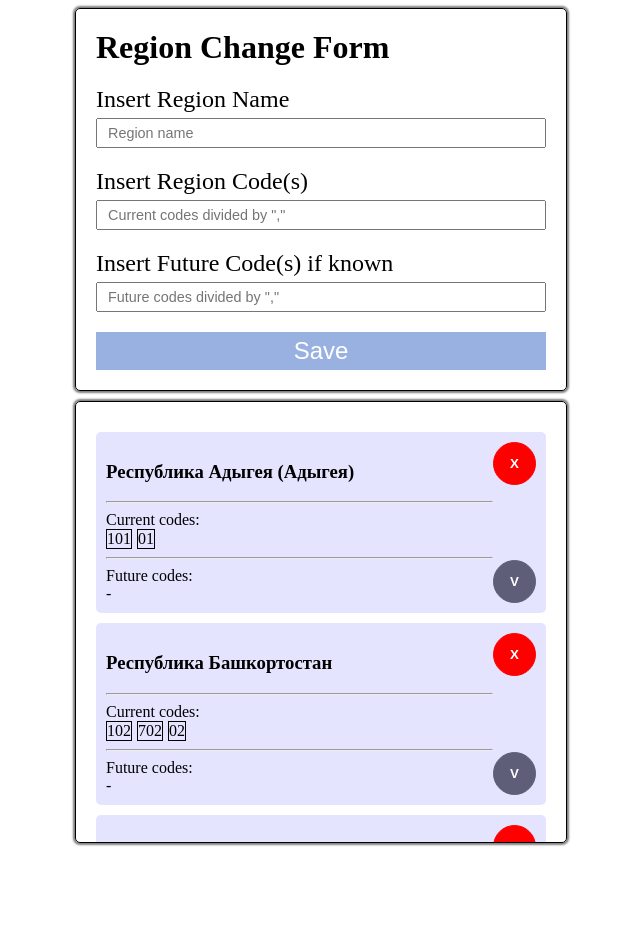
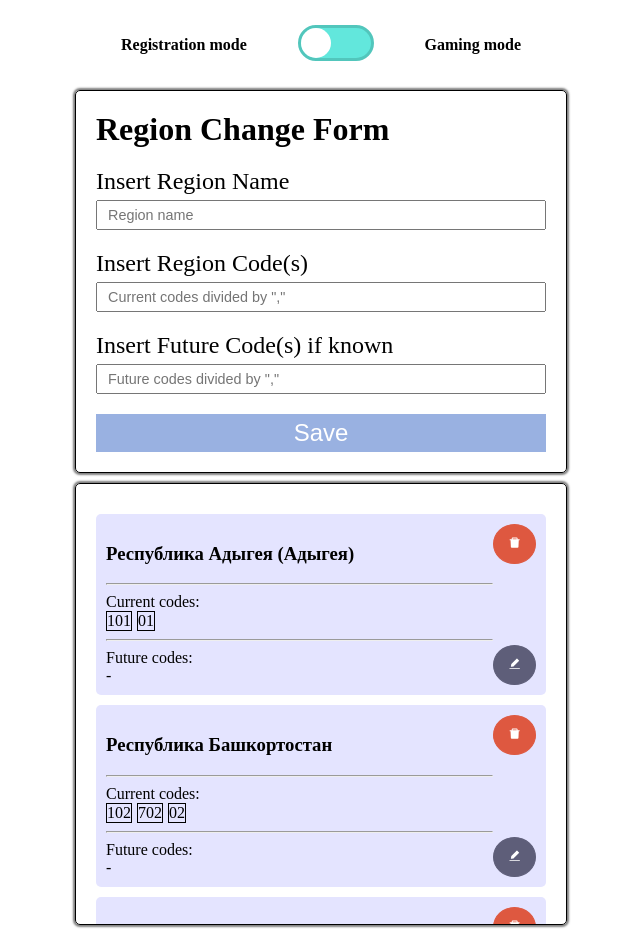
Before and after one commit to easterling94/regions-game, a React (Create React App) app: page / in a window 1280 px wide. Shown: the whole page, without its empty margins (319-959 px from the left). Before the commit the page ends 853 px from the top, so only its background shows below. Built offline with nearby package versions, Linux system fonts and the light colour scheme; data requests are answered from the project's data file.

Commit message:
added new feature - toggle button to change modes between regions form and game, revised components structure

```diff
--- a/package.json
+++ b/package.json
@@ -9,6 +9,7 @@
     "json-server": "^0.17.0",
     "react": "^18.1.0",
     "react-dom": "^18.1.0",
+    "react-icons": "^4.4.0",
     "react-scripts": "5.0.1",
     "web-vitals": "^2.1.4"
   },
--- a/src/App.js
+++ b/src/App.js
@@ -1,51 +1,18 @@
-import RegForm from './components/RegForm/RegForm';
-import RegList from './components/Regions/RegList';
+import Mode from './components/Mode/Mode'
+import RegBack from './components/RegBack/RegBack';
+import RegGame from './components/RegGame/RegGame'
 import { useState, useEffect } from 'react';
 
 
 function App() {
-  const [regList, setRegList] = useState([]);
-
-  const url = "http://localhost:5001/regions"
-
-  useEffect(() => {
-    const fetchData = async () => {
-      const dataFetched = await getData();
-      setRegList(dataFetched);
-    };
-    fetchData();
-
-  }, []);
-  const getData = async () => {
-    let response = await fetch(url);
-    let data = await response.json();
-    return data;
-  };
-
-  const changeRegList = async (newReg) => {
-    const res = await fetch(url, {
-      method: 'POST',
-      headers: {
-        'Content-type': 'application/json'
-      },
-      body: JSON.stringify(newReg)
-    })
-    setRegList([...regList, newReg])
+  const [state, setState] = useState(true);
+  const changeMode = () => {
+    setState(!state);
   }
-
-  const regDel = async (e) => {
-    const region = Number(e.target.parentElement.id)
-    await fetch(`${url}/${region}`, {
-      method: 'DELETE'
-    })
-    const restRegions = [...regList].filter((el) => el.id !== region);
-    setRegList(restRegions);
-  }
-
   return (
     <>
-      <RegForm regList={regList} changeRegList={changeRegList}/>
-      <RegList regList={regList} regDel={regDel}/>
+      <Mode modeState={state} changeMode={changeMode}/>
+      {state? <RegBack /> : <RegGame />}
     </>
   );
 }
--- /dev/null
+++ b/src/components/Mode/Mode.js
@@ -0,0 +1,14 @@
+import mode from './mode.module.css'
+const Mode = ({modeState, changeMode}) => {
+  return (
+    <div className={mode.wrapper}>
+      <p>Registration mode</p>
+      <div className={mode.toggle} onClick={changeMode}>
+        <div className={mode.circle} style={modeState ? {left: '0px'} : {left: '40px'}}></div>
+      </div>
+      <p>Gaming mode</p>
+    </div>
+  )
+}
+
+export default Mode
--- /dev/null
+++ b/src/components/Mode/mode.module.css
@@ -0,0 +1,27 @@
+.wrapper {
+  margin: 20px auto;
+  width: 400px;
+  display: flex;
+  justify-content: space-between;
+  text-align: center;
+  font-weight: bold;
+}
+.toggle {
+  margin: 5px auto;
+  width: 70px;
+  height: 30px;
+  border: 3px solid #52c6bc;
+  border-radius: 20px;
+  background-color: #62e7dc;
+  position: relative;
+  cursor: pointer;
+}
+.circle {
+  position: absolute;
+  top: 0px;
+  width: 30px;
+  height: 30px;
+  border-radius: 50%;
+  background-color: #ffffff;
+  transition: left 0.5s;
+}
--- /dev/null
+++ b/src/components/RegBack/RegBack.js
@@ -0,0 +1,53 @@
+import RegForm from './RegForm/RegForm';
+import RegList from './Regions/RegList';
+import { useState, useEffect } from 'react';
+
+function RegBack() {
+
+  const [regList, setRegList] = useState([]);
+
+  const url = "http://localhost:5001/regions"
+
+  useEffect(() => {
+    const fetchData = async () => {
+      const dataFetched = await getData();
+      setRegList(dataFetched);
+    };
+    fetchData();
+
+  }, []);
+  const getData = async () => {
+    let response = await fetch(url);
+    let data = await response.json();
+    return data;
+  };
+
+  const changeRegList = async (newReg) => {
+    const res = await fetch(url, {
+      method: 'POST',
+      headers: {
+        'Content-type': 'application/json'
+      },
+      body: JSON.stringify(newReg)
+    })
+    setRegList([...regList, newReg])
+  }
+
+  const regDel = async (e) => {
+    const region = Number(e.target.parentElement.parentElement.id)
+    await fetch(`${url}/${region}`, {
+      method: 'DELETE'
+    })
+    const restRegions = [...regList].filter((el) => el.id !== region);
+    setRegList(restRegions);
+  }
+
+  return (
+    <>
+      <RegForm regList={regList} changeRegList={changeRegList}/>
+      <RegList regList={regList} regDel={regDel}/>
+    </>
+  );
+}
+
+export default RegBack
--- a/src/components/Regions/RegItem.js
+++ b/src/components/RegBack/Regions/RegItem.js
@@ -1,4 +1,5 @@
 import regListStyles from './regList.module.css';
+import { AiFillEdit, AiFillDelete } from 'react-icons/ai'
 
 const RegItem = ( {el, regDel} ) => {
   return (
@@ -20,9 +21,9 @@ const RegItem = ( {el, regDel} ) => {
       </div>
       <div className={regListStyles.btnGroup}>
         <button className={`${regListStyles.btn} ${regListStyles.btnDelete}`} onClick={(e) => regDel(e)}>
-          X
+          <AiFillDelete/>
         </button>
-        <button className={`${regListStyles.btn} ${regListStyles.btnEdite}`}>V</button>
+        <button className={`${regListStyles.btn} ${regListStyles.btnEdite}`}><AiFillEdit/></button>
       </div>
     </div>
   )
--- a/src/components/Regions/regList.module.css
+++ b/src/components/RegBack/Regions/regList.module.css
@@ -45,20 +45,19 @@
   justify-content: space-between;
 }
 .btn {
-  height: 43px;
-  font-weight: bold;
+  height: 40px;
+
   cursor: pointer;
 }
 .btnDelete {
-  border: 1px solid red;
+  border: 1px solid #de5840;
   border-radius: 50%;
-  background-color: red;
+  background-color: #de5840;
   color: white;
 }
 .btnEdite {
   border: 1px solid #5e5e79;
   border-radius: 50%;
   background-color: #5e5e79;
-  ;
   color: white;
 }
--- /dev/null
+++ b/src/components/RegGame/RegGame.js
@@ -0,0 +1,7 @@
+const RegGame = () => {
+  return (
+    <div>RegGame</div>
+  )
+}
+
+export default RegGame
```
Also changed, not shown: src/components/RegBack/RegForm/Header.js (renamed from src/components/RegForm/Header.js), src/components/RegBack/RegForm/RegForm.js (renamed from src/components/RegForm/RegForm.js), src/components/RegBack/RegForm/regForm.css (renamed from src/components/RegForm/regForm.css), src/components/RegBack/Regions/RegList.js (renamed from src/components/Regions/RegList.js), 1 other file (tests, documents, lock files or other folders).
